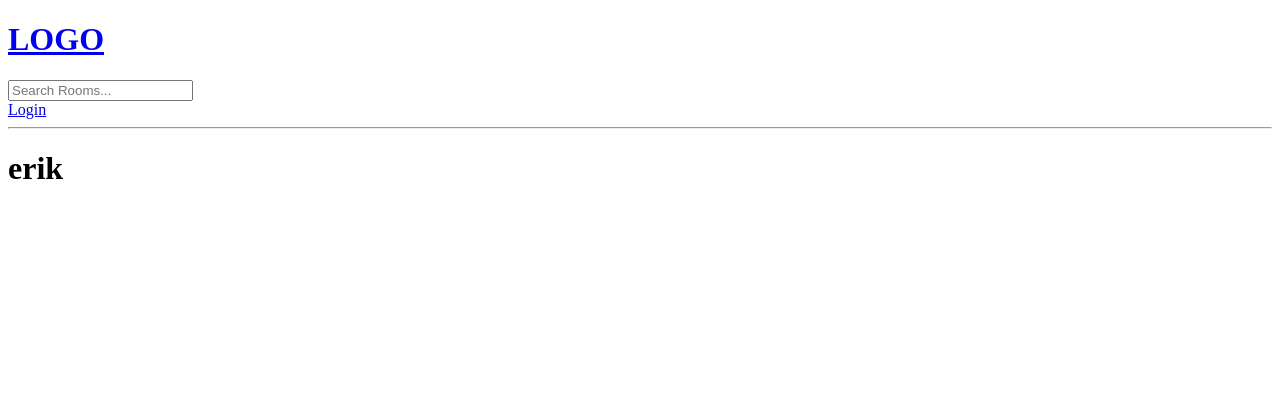
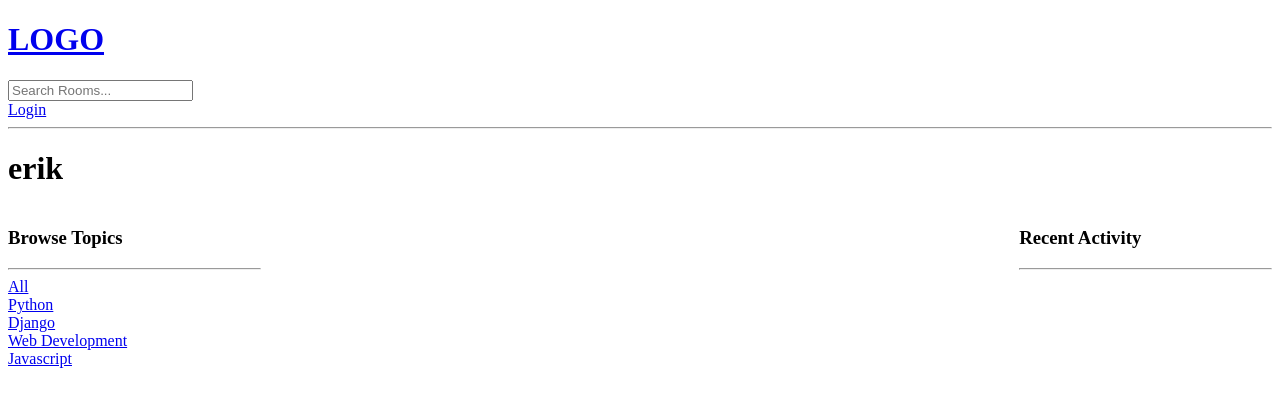
Before and after one commit to Savio49/DiscussionApp, a Django app: page /profile/3/ in a window 1280 px wide. Shown: the top 407 px of the page. Run offline with Django 4.2, Linux system fonts and the light colour scheme; data comes from the database, SQL or seed files in the repository.

Commit message:
Completing the User Profile page: setting up data in views, passing on as context to our profile template which make use of component template to display the page

```diff
--- a/base/templates/base/activity_component.html
+++ b/base/templates/base/activity_component.html
@@ -2,7 +2,7 @@
 <hr>
 {% for message in room_messages %}
 <div>
-    <small>@{{message.user}}  {{message.created | timesince }} </small>
+    <small><a href="{% url 'user-profile' message.user.id">@{{message.user}}</a>  {{message.created | timesince }} </small>
     <small>Replied to {{message.room}}</small>
     <p>{{message}}</p> <!--message instead of message.body bcz the model class defines the __str__method to contain first 50 characters of message-->
     {% if request.user == message.user %}
--- a/base/templates/base/profile.html
+++ b/base/templates/base/profile.html
@@ -1,5 +1,24 @@
+
 {% extends 'main.html' %}
 
 {% block content %}
+<style>
+    .profile-container {
+        display:grid;
+        grid-template-columns: 1fr 3fr 1fr;
+    }
+</style>
 <h1>{{user.username}}</h1>
+
+<div class="profile-container">
+    <div>
+        {% include 'base/topics_component.html' %}
+    </div>
+    <div>
+        {% include 'base/feed_component.html' %}
+    </div>
+    <div>
+        {% include 'base/activity_component.html' %}
+    </div>
+</div>
 {% endblock content %}
--- a/base/views.py
+++ b/base/views.py
@@ -99,7 +99,11 @@ def room(request, pk):
 
 def userProfile(request, pk):
     user = User.objects.get(id=pk)
-    context = {'user': user}
+    rooms = user.room_set.all()
+    room_messages = user.message_set.all()
+    topics = Topic.objects.all()
+    context = {'user': user, 'rooms': rooms,
+               'room_messages': room_messages, 'topics': topics}
     return render(request, 'base/profile.html', context)
 
 
```
